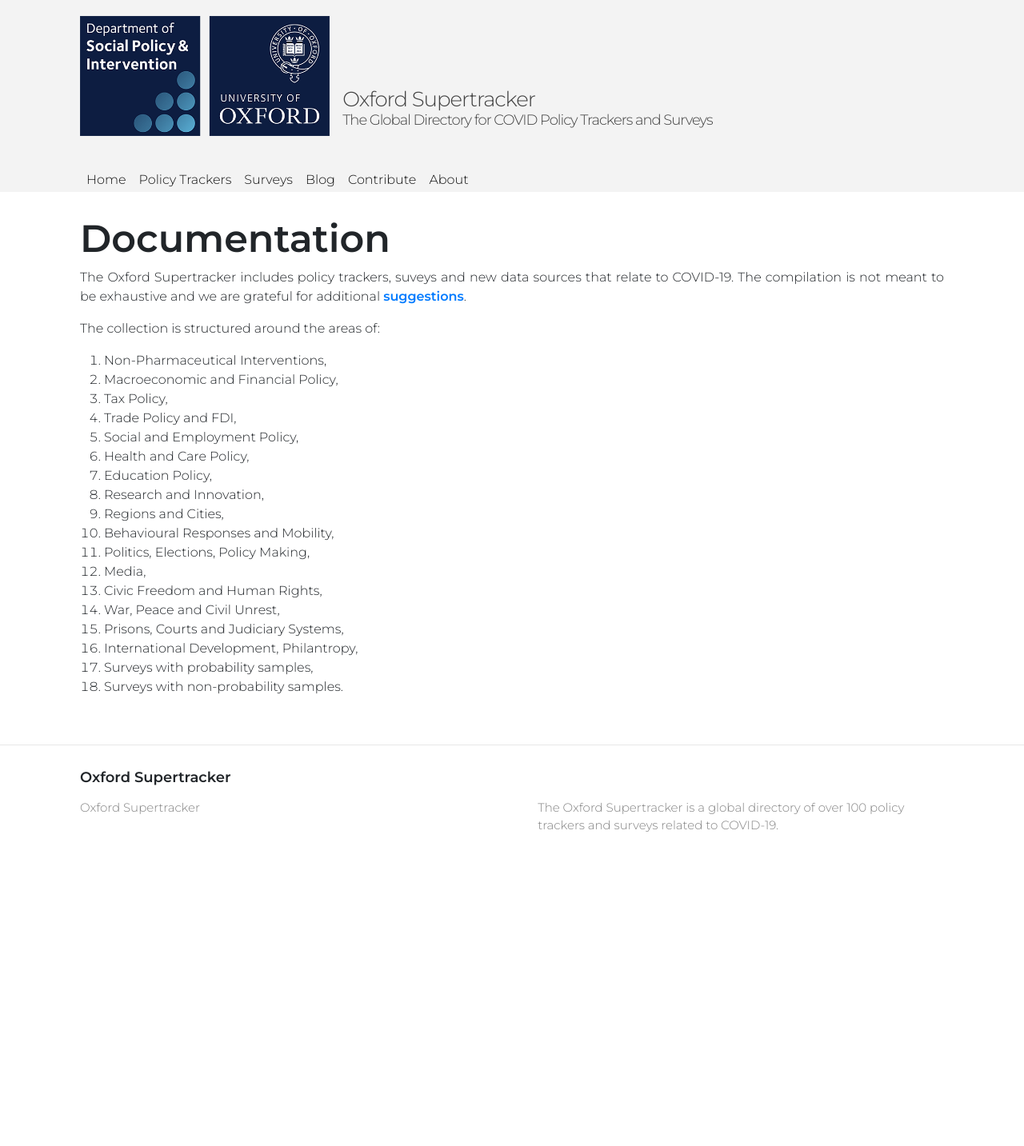
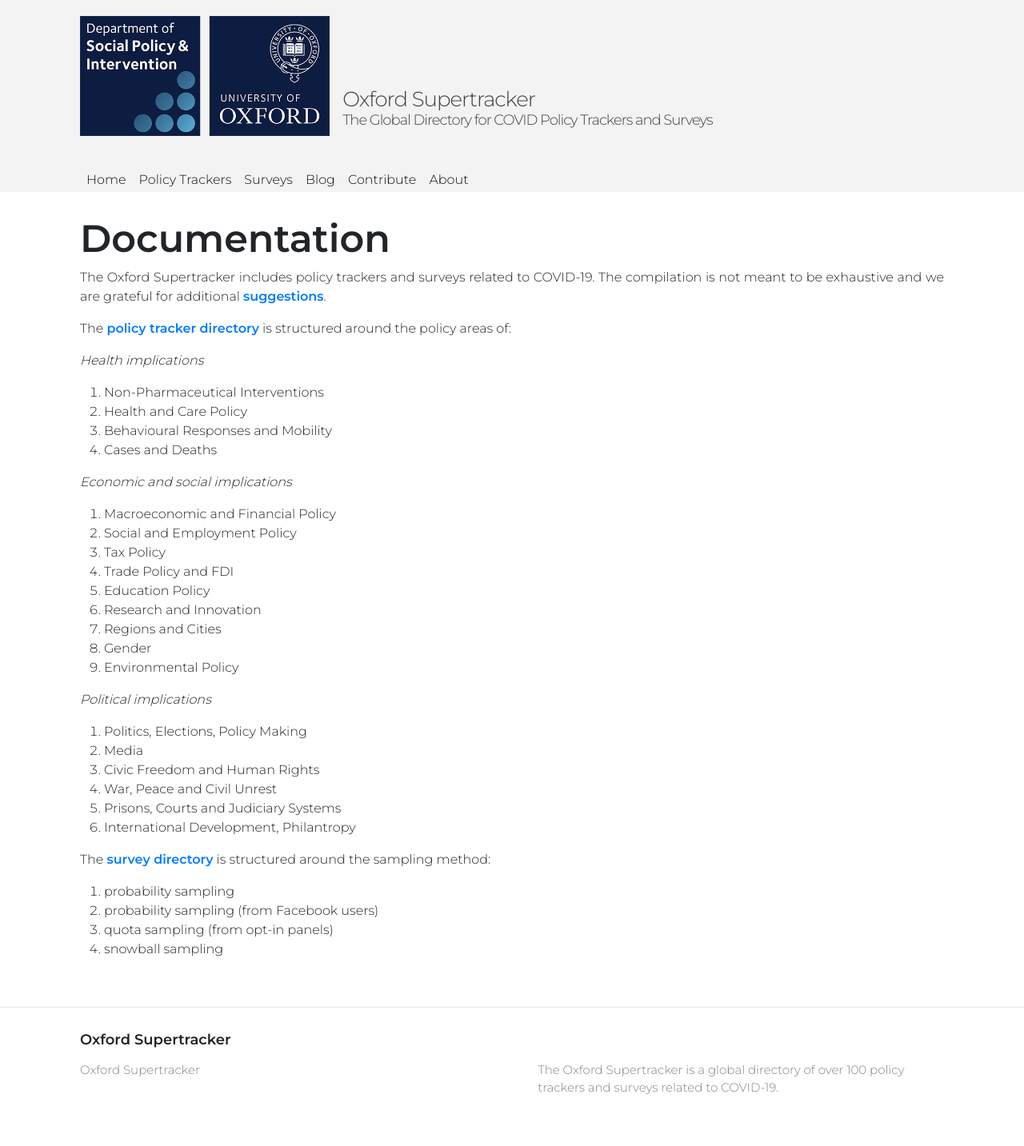
Before and after one commit to lukaslehner/supertracker, a Jekyll site: the page built from documentation.md, in a window 1280 px wide. Shown: the whole page at 80% size. Built offline with Jekyll 4.4.1, drawn with Linux system fonts in a browser that asks for light colours; our own code applies the rules of GitHub Pages for plain Markdown files; before the commit the page ends 1105 px from its top, so only the background shows below that.

Commit message:
Update Documentation page

```diff
--- a/documentation.md
+++ b/documentation.md
@@ -6,24 +6,38 @@ hideinmenu: true
 
 # Documentation
 
-The Oxford Supertracker includes policy trackers, suveys and new data sources that relate to COVID-19. The compilation is not meant to be exhaustive and we are grateful for additional **[suggestions](../submit-a-tracker/)**.
+The Oxford Supertracker includes policy trackers and surveys related to COVID-19. The compilation is not meant to be exhaustive and we are grateful for additional **[suggestions](../submit-a-tracker/)**.
 
-The collection is structured around the areas of:
-1. Non-Pharmaceutical Interventions,
-2. Macroeconomic and Financial Policy,
-3. Tax Policy,
-4. Trade Policy and FDI,
-5. Social and Employment Policy,
-6. Health and Care Policy,
-7. Education Policy,
-8. Research and Innovation,
-9. Regions and Cities,
-10. Behavioural Responses and Mobility,
-11. Politics, Elections, Policy Making,
-12. Media,
-13. Civic Freedom and Human Rights,
-14. War, Peace and Civil Unrest,
-15. Prisons, Courts and Judiciary Systems,
-16. International Development, Philantropy,
-17. Surveys with probability samples,
-18. Surveys with non-probability samples.
+The **[policy tracker directory](../policy-trackers/)** is structured around the policy areas of:
+
+*Health implications*
+1. Non-Pharmaceutical Interventions
+2. Health and Care Policy
+3. Behavioural Responses and Mobility
+4. Cases and Deaths
+
+*Economic and social implications*
+5. Macroeconomic and Financial Policy
+6. Social and Employment Policy
+7. Tax Policy
+8. Trade Policy and FDI
+9. Education Policy
+10. Research and Innovation
+11. Regions and Cities
+12. Gender
+13. Environmental Policy
+
+*Political implications*
+14. Politics, Elections, Policy Making
+15. Media
+16. Civic Freedom and Human Rights
+17. War, Peace and Civil Unrest
+18. Prisons, Courts and Judiciary Systems
+19. International Development, Philantropy
+
+The **[survey directory](../surveys/)** is structured around the sampling method:
+
+1. probability sampling
+2. probability sampling (from Facebook users)
+3. quota sampling	(from opt-in panels)
+4. snowball sampling
```
